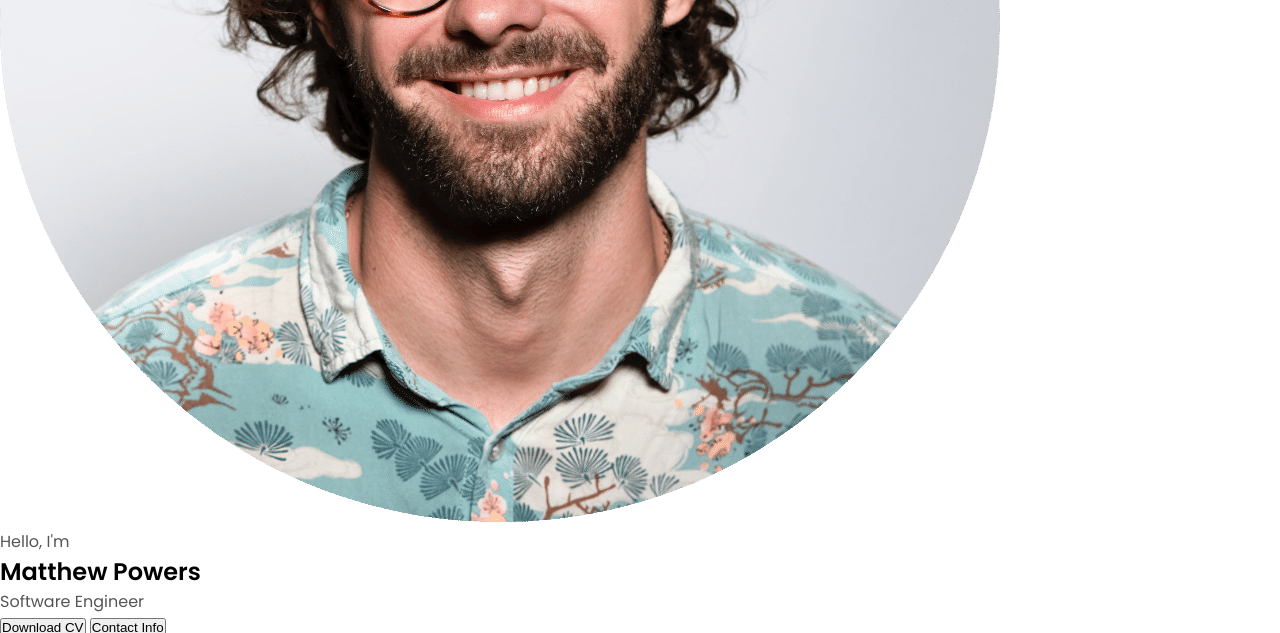
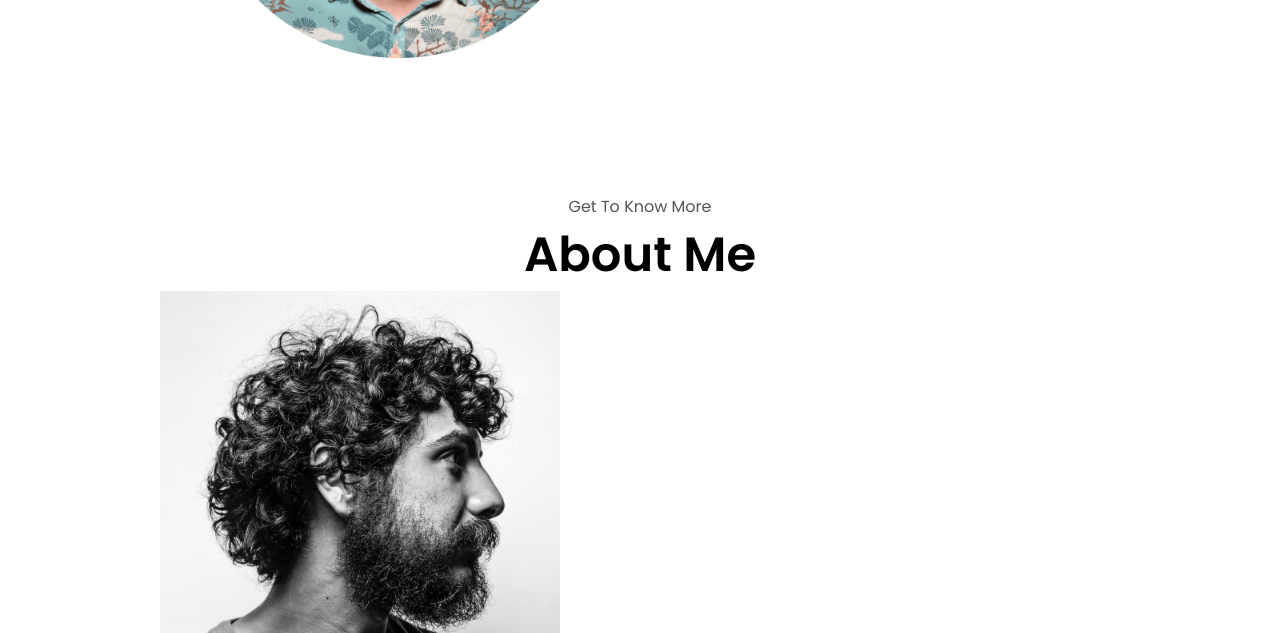
Before and after one commit to Matthew-Powers/Portfolio, a plain HTML site: page index.html in a window 1280 px wide. Shown: the part 614-1247 px from the top of the page. Drawn offline with Linux system fonts and the light colour scheme.

Commit message:
Finished a section, started another
Finished top section (barring changing profile picture to one of myself), added and styled text, added linked-in and github links, as well as styled buttons for CV and contact info.

Also started the About Me section, added some stylized text, a stand-in photo, and an icon

```diff
--- a/index.html
+++ b/index.html
@@ -54,6 +54,24 @@
             <div id="socials-container">
                 <img src="./assets/linkedin.png" alt="My LinkedIn profile"
                 class="icon" onclick="location.href='https:\/\/www.linkedin.com/in/matthew-powers-518028160/'">
+                <img src="./assets/github.png" alt="My github profile"
+                class="icon" onclick="location.href='https:\/\/www.github.com/Matthew-Powers'">
+            </div>
+        </div>
+    </section>
+    <section id="about">
+        <p class="section__text__p1">Get To Know More</p>
+        <h1 class="title">About Me</h1>
+        <div class="section-container">
+            <div class="section__pic-container">
+                <img src="./assets/about-pic.png" alt="Profile picture" class="about-pic">
+            </div>
+        </div>
+        <div class="about-details-container">
+            <div class="about-containers">
+                <div class="details-container">
+                    <img src="./assets/experience.png" alt="Experience icon" class="icon">
+                </div>
             </div>
         </div>
     </section>
--- a/style.css
+++ b/style.css
@@ -147,3 +147,113 @@ a:hover {
 }
 
 /* SECTIONS */
+
+section {
+    padding-top: 4vh;
+    height: 96vh;
+    margin: 0 10rem;
+    box-sizing: border-box;
+    min-height: fit-content;
+}
+
+.section-container {
+    display: flex;
+}
+
+/* PROFILE SECTION */
+
+#profile {
+    display: flex;
+    justify-content: center;
+    gap: 5rem;
+    height: 80vh;
+}
+
+.section__pic-container {
+    display: flex;
+    height: 400px;
+    width: 400px;
+    margin: auto 0;
+}
+
+.section__text {
+    align-self: center;
+    text-align: center;
+}
+
+.section__text p {
+    font-weight: 600;
+}
+
+.section__text__p1 {
+    text-align: center;
+}
+
+.section__text__p2 {
+    font-size: 1.75rem;
+    margin-bottom: 1rem;
+}
+
+.title {
+    font-size: 3rem;
+    text-align: center;
+}
+
+#socials-container {
+    display: flex;
+    justify-content: center;
+    margin-top: 1rem;
+    gap: 1rem;
+}
+
+/* ICON */
+
+.icon {
+    cursor: pointer;
+    height: 2rem;
+}
+
+/* BUTTONS */
+
+.btn-container {
+    display: flex;
+    justify-content: center;
+    gap: 1rem;
+}
+
+.btn {
+    font-weight: 600;
+    transition: all 300ms ease;
+    padding: 1rem;
+    width: 8rem;
+    border-radius: 2rem;
+}
+
+.btn-color-1, .btn-color-2 {
+    border: rgb(53, 53, 53) 0.1rem solid;
+}
+
+.btn-color-1:hover, .btn-color-2:hover {
+    cursor: pointer;
+}
+
+.btn-color-1, .btn-color-2:hover {
+    background: rgb(53, 53, 53);
+    color: white;
+}
+
+.btn-color-1:hover {
+    background: rgb(0, 0, 0);
+}
+
+.btn-color-2 {
+    background: none;
+}
+
+.btn-color-2:hover {
+    border: rgb(255, 255, 255) 0.1rem solid;
+}
+
+.btn-container {
+    gap: 1rem;
+}
```
